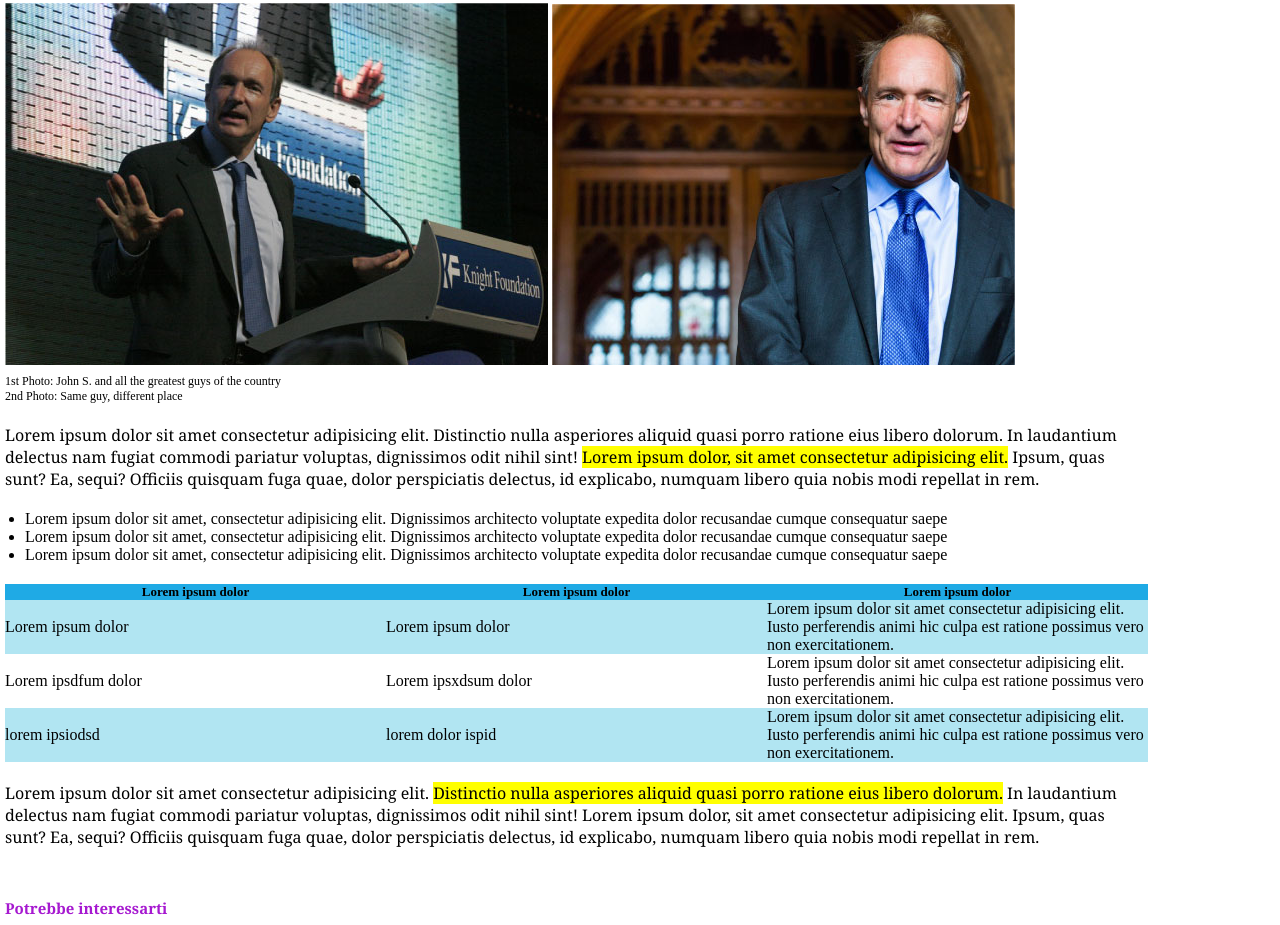
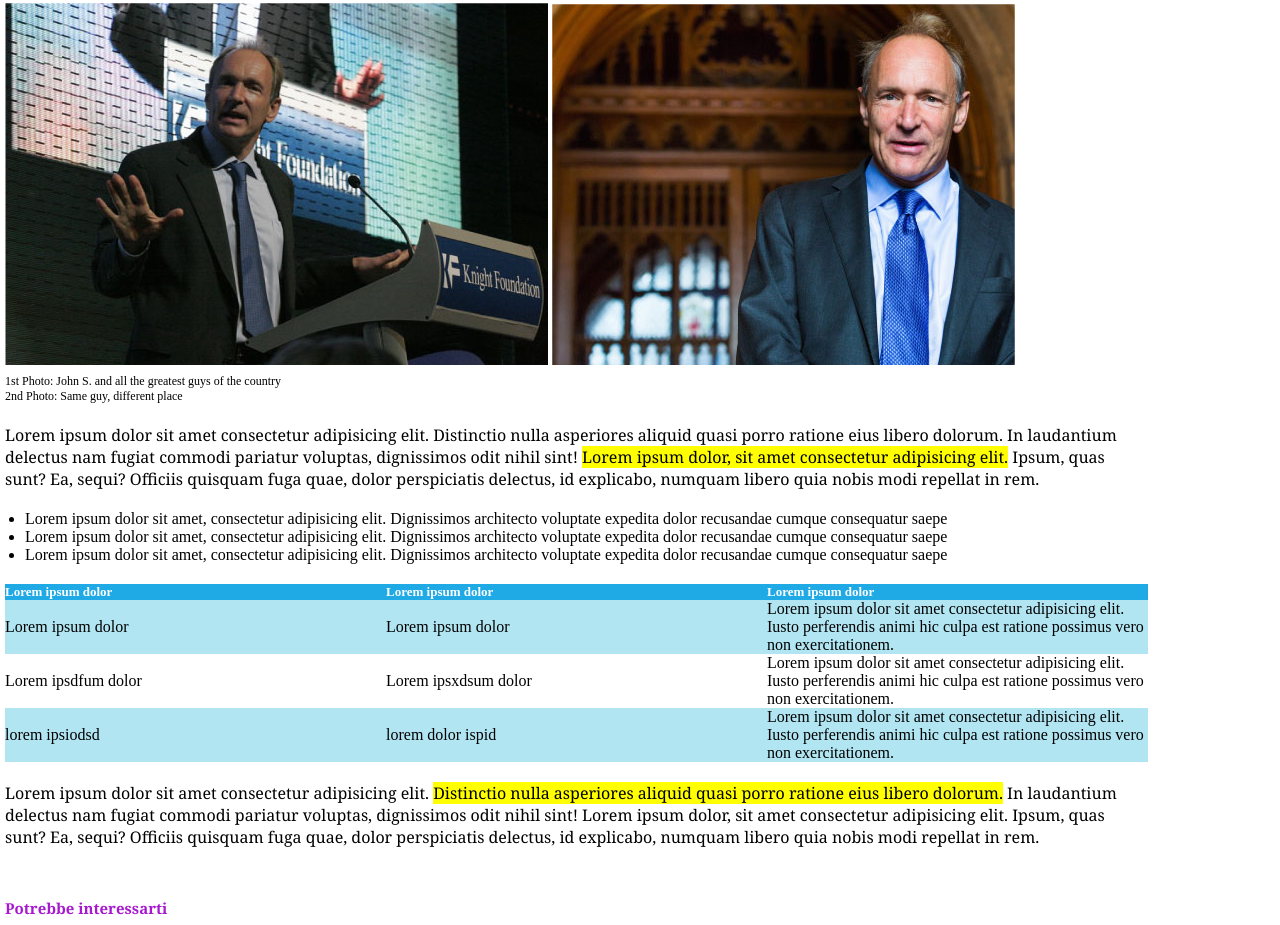
Before and after one commit to jacoposergio/html-css-booleaner, a plain HTML site: page index.html in a window 1280 px wide. Shown: the part 303-1228 px from the top of the page. Drawn offline with Linux system fonts and the light colour scheme.

Commit message:
ultime modifiche

```diff
--- a/css/index.css
+++ b/css/index.css
@@ -89,12 +89,15 @@
 
   /* impostazioni grafiche della tabella  */
        table{
+         text-align: left;
         border-spacing:0;
         width: 90%;
+        a
        }
 
         th{
-            width: 20%;;
+            color: white;
+            width: 20%;
             font-size: small;
             background-color: hsl(198deg 79% 51%);
            }
```
